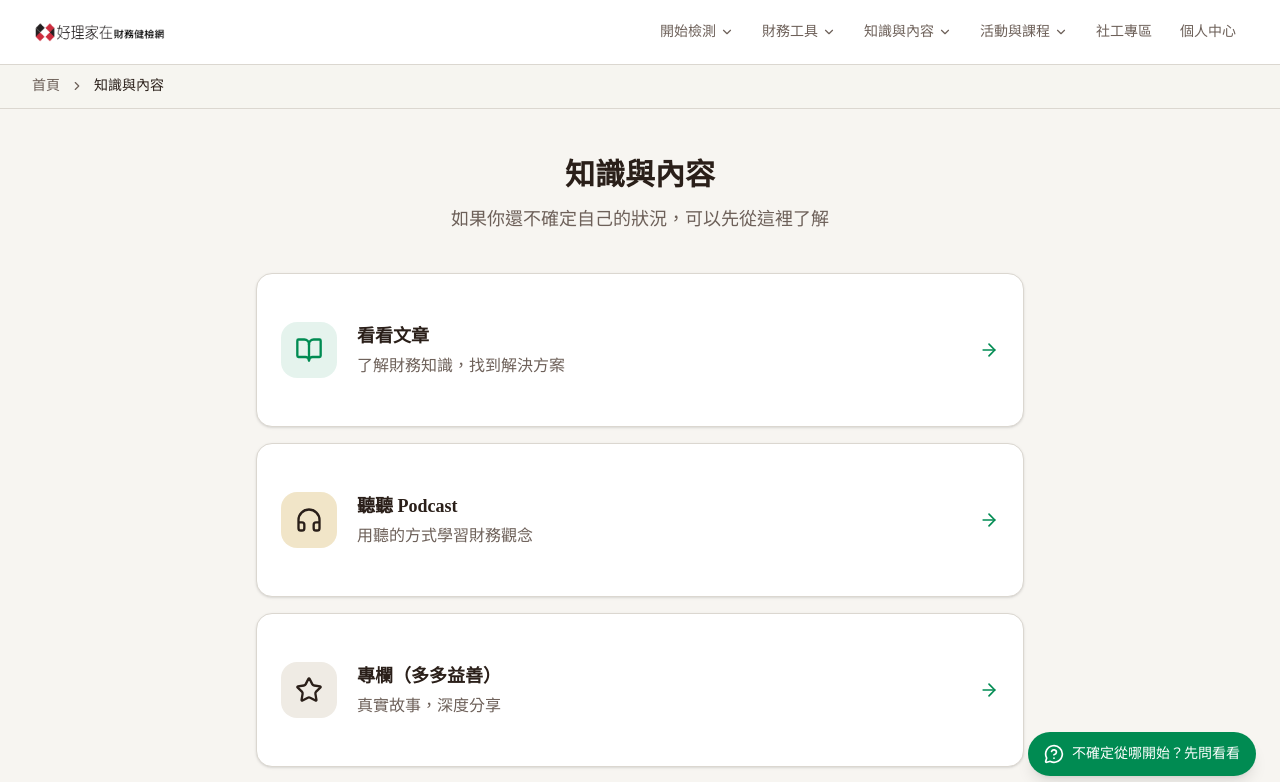
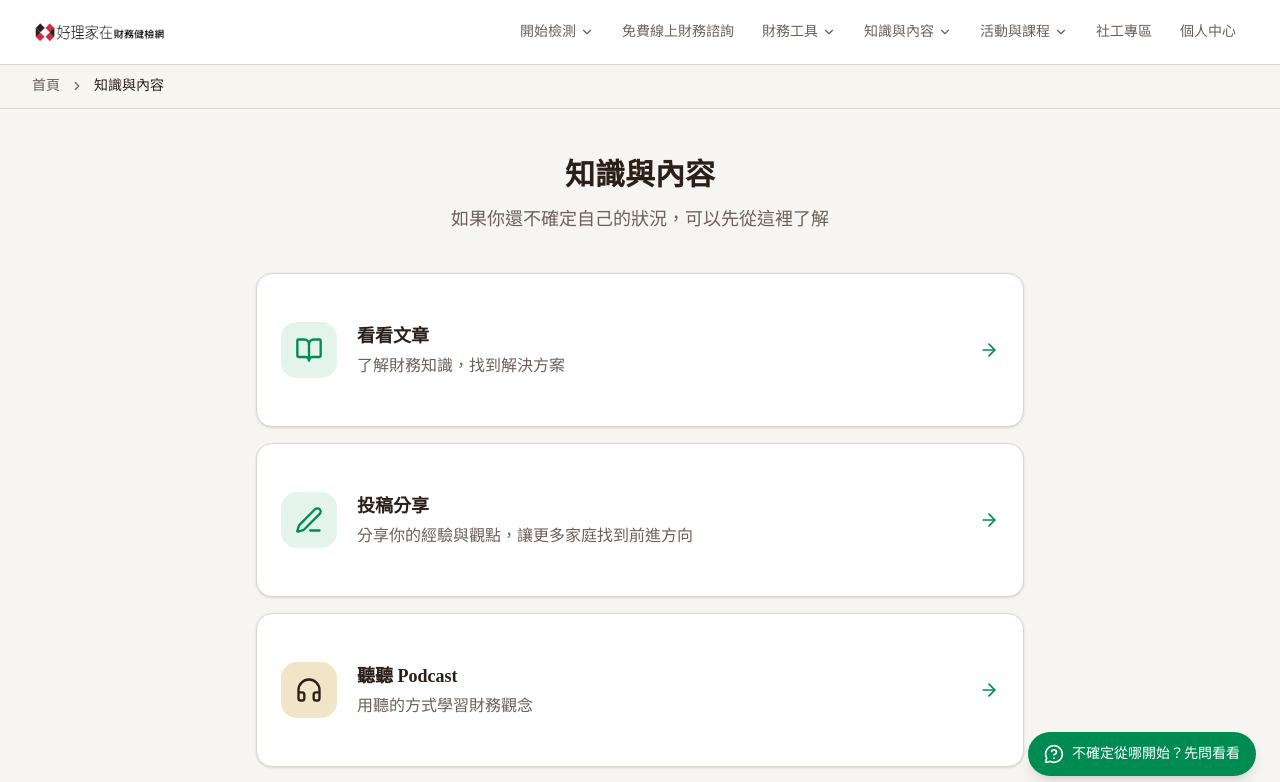
Before and after one commit to Kevin-Yeh-egroup/cowork-website, a Next.js app: page /content in a window 1280 px wide. Shown: the top 782 px of the page. Built offline with nearby package versions, Linux system fonts and the light colour scheme.

Commit message:
Add new external links and icons to enhance navigation; include '投稿分享' and '免費線上財務諮詢' options in content and navigation components, and update external links for improved user access to resources.

```diff
--- a/app/content/page.tsx
+++ b/app/content/page.tsx
@@ -1,6 +1,7 @@
 import Link from "next/link"
-import { BookOpen, Headphones, Star, ArrowRight } from "lucide-react"
+import { BookOpen, Headphones, Star, ArrowRight, PenLine } from "lucide-react"
 import { Card, CardContent } from "@/components/ui/card"
+import { externalLinks } from "@/lib/external-links"
 
 const contentTypes = [
   {
@@ -8,6 +9,13 @@ const contentTypes = [
     title: "看看文章",
     description: "了解財務知識，找到解決方案",
     icon: BookOpen,
+    color: "bg-primary/10 text-primary",
+  },
+  {
+    href: externalLinks.callForArticles,
+    title: "投稿分享",
+    description: "分享你的經驗與觀點，讓更多家庭找到前進方向",
+    icon: PenLine,
     color: "bg-primary/10 text-primary",
   },
   {
--- a/components/navigation.tsx
+++ b/components/navigation.tsx
@@ -4,7 +4,7 @@ import Link from "next/link"
 import Image from "next/image"
 import { useState } from "react"
 import type { LucideIcon } from "lucide-react"
-import { Menu, ClipboardCheck, Wrench, BookOpen, Calendar, Users, User, ChevronDown } from "lucide-react"
+import { Menu, ClipboardCheck, Wrench, BookOpen, Calendar, Users, User, ChevronDown, HandCoins } from "lucide-react"
 import { Button } from "@/components/ui/button"
 import { Sheet, SheetContent, SheetTrigger } from "@/components/ui/sheet"
 import { externalLinks } from "@/lib/external-links"
@@ -29,6 +29,11 @@ const navItems: NavItem[] = [
       { href: "/financial-anxiety", label: "財務焦慮" },
       { href: "/fraud-defense", label: "詐騙防禦" },
     ],
+  },
+  {
+    href: externalLinks.onlineConsultation,
+    label: "免費線上財務諮詢",
+    icon: HandCoins,
   },
   {
     href: "/toolbox",
--- a/lib/external-links.ts
+++ b/lib/external-links.ts
@@ -6,6 +6,8 @@ export const externalLinks = {
   financialResilience: "https://www.familyfinhealth.com/financial-resilience",
   financialAnxiety: "https://www.familyfinhealth.com/financial-anxiety",
   fraudDefense: "https://www.familyfinhealth.com/fraud-defense",
+  onlineConsultation: "https://www.familyfinhealth.com/online-consultation",
+  callForArticles: "https://www.familyfinhealth.com/call-for-articles",
   voiceToText: "https://www.familyfinhealth.com/toolbox/voice-to-text",
   financeScreening: "https://www.familyfinhealth.com/social-worker/toolbox/finance-screening",
   mediaReports: "/media-reports",
```
